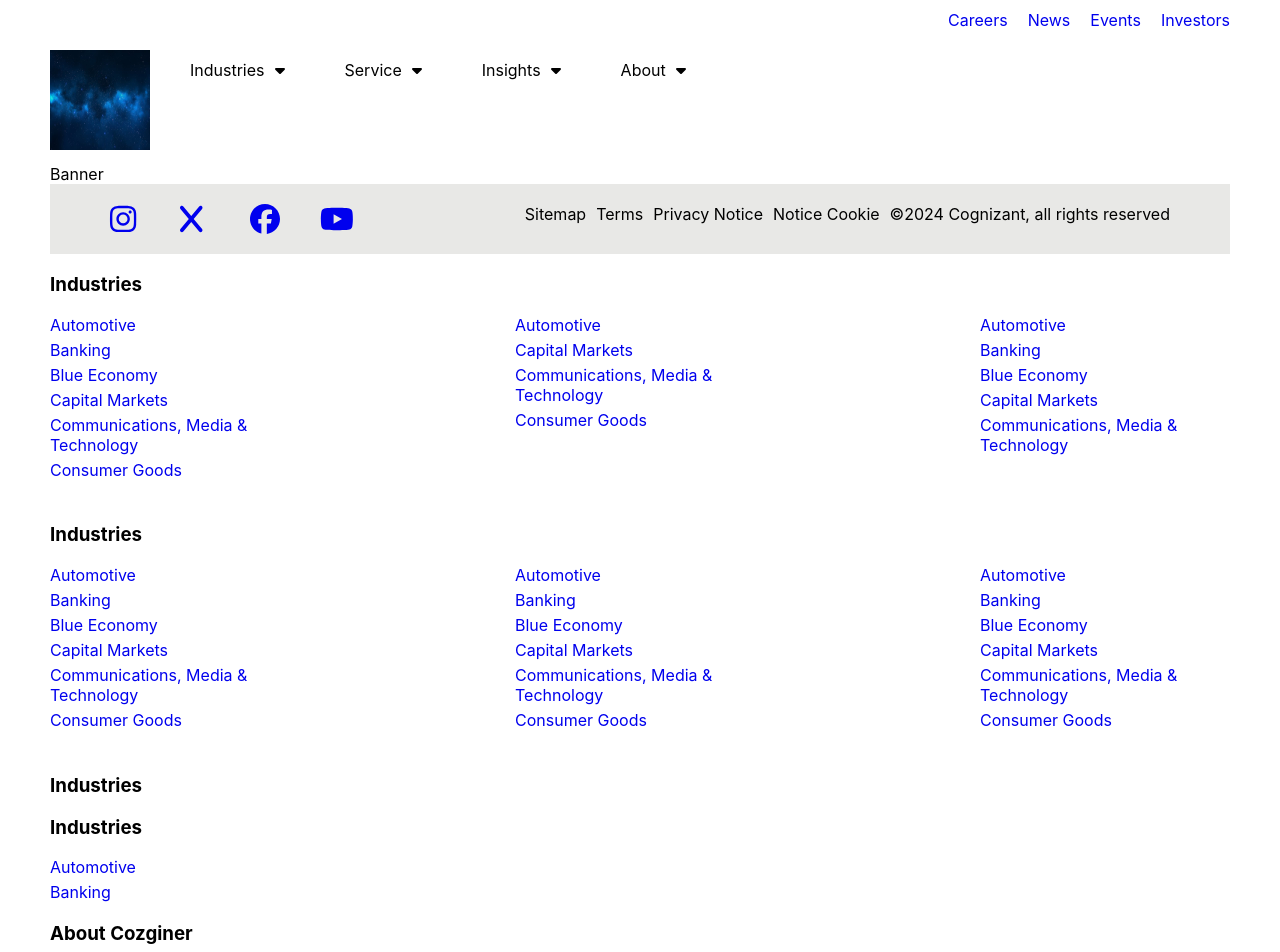
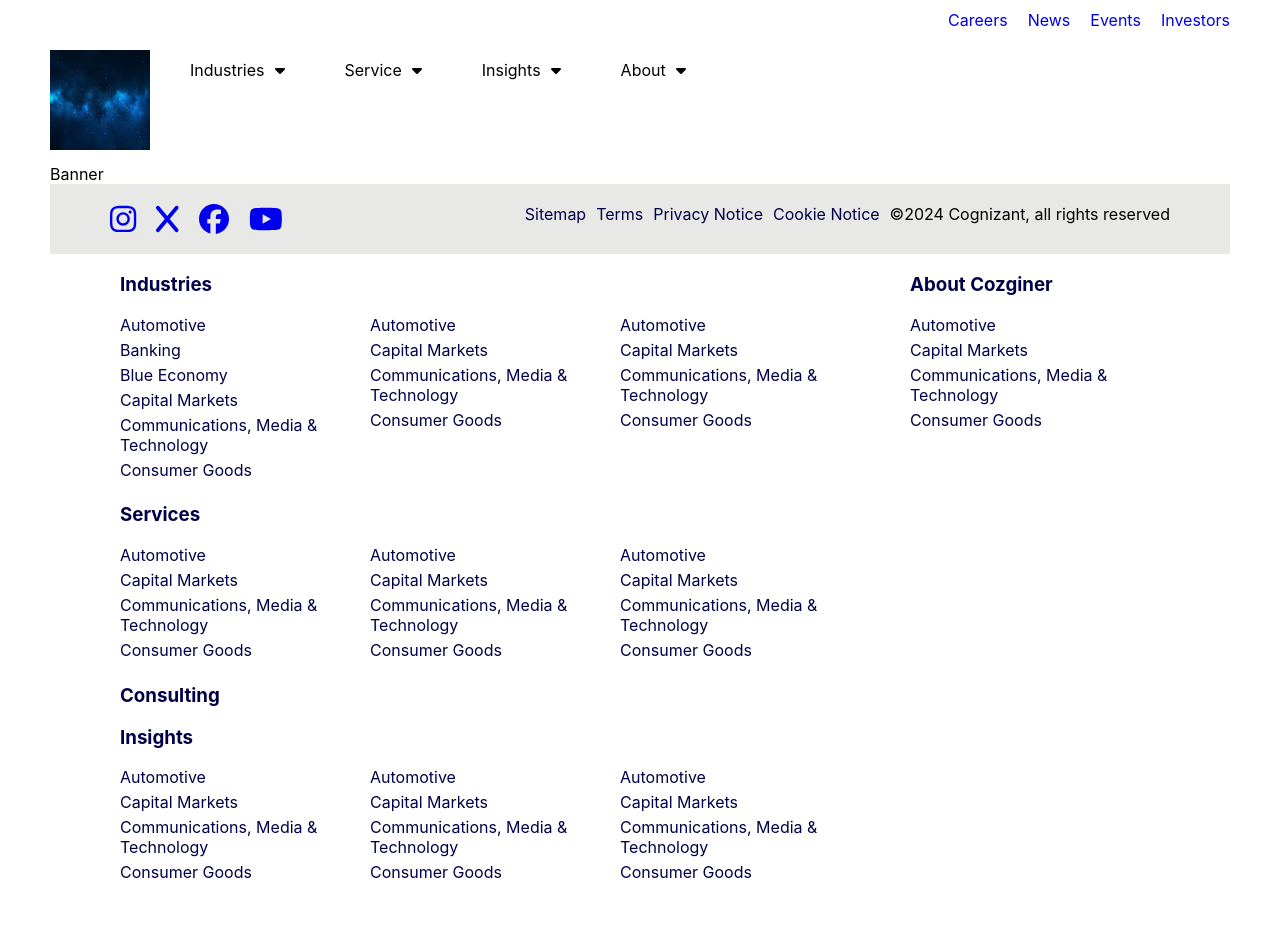
Before and after one commit to toanvo1/FE-Cognizant, a React (Create React App) app in the folder cognizant/: page / in a window 1280 px wide. Shown: the top 952 px of the page. After the commit the page ends 887 px from the top, so only its background shows below. Built offline with nearby package versions, Linux system fonts and the light colour scheme.

Commit message:
update footer

```diff
--- a/cognizant/src/component/Footer/Footer.js
+++ b/cognizant/src/component/Footer/Footer.js
@@ -40,11 +40,11 @@ function Footer() {
                 </div>
                 <div className="innner-right">
                   <ul>
-                    <li>Sitemap</li>
-                    <li>Terms</li>
-                    <li>Privacy Notice</li>
-                    <li>Notice Cookie</li>
-                    <li>©2024 Cognizant, all rights reserved</li>
+                  <li><Link className="none" to="">Sitemap{" "}</Link></li>
+                  <li><Link className="none" to="">Terms{" "}</Link></li>
+                  <li><Link className="none" to="">Privacy Notice{" "}</Link></li>
+                  <li><Link className="none" to="">Cookie Notice{" "}</Link></li>
+                  <li>©2024 Cognizant, all rights reserved</li>
                   </ul>
                 </div>
               </div>
--- a/cognizant/src/component/Footer/FooterMenu.js
+++ b/cognizant/src/component/Footer/FooterMenu.js
@@ -1,16 +1,17 @@
 import React from "react";
 import "./Style/Menu.css";
 import { Link } from "react-router-dom";
+
 const FooterMenu = () => {
   return (
-    <div>
-      <div className="">
-        <div className="col col-md-9">
-          <div className="content-footer-inner">
+    <div className="container">
+      {/* Cột chính */}
+      <div style={{display: "flex", flexDirection:"row",justifyContent:"space-around"}}>
+        <div className="col col-md-8">
           <div className="row">
             <h3>Industries</h3>
-            </div>
             <div className="content-inner">
+              {/* Phần 1 */}
               <div className="section">
                 <div>
                   <ul>
@@ -27,6 +28,94 @@ const FooterMenu = () => {
                     <li>
                       <Link className="none" to="">
                         Blue Economy
+                      </Link>
+                    </li>
+                    <li>
+                      <Link className="none" to="">
+                        Capital Markets
+                      </Link>
+                    </li>
+                    <li>
+                      <Link className="none" to="">
+                        Communications, Media & Technology
+                      </Link>
+                    </li>
+                    <li>
+                      <Link className="none" to="">
+                        Consumer Goods
+                      </Link>
+                    </li>
+                  </ul>
+                </div>
+              </div>
+              {/* Phần 2 */}
+              <div className="section">
+                <div>
+                  <ul>
+                    <li>
+                      <Link className="none" to="">
+                        Automotive{" "}
+                      </Link>
+                    </li>
+                    <li>
+                      <Link className="none" to="">
+                        Capital Markets
+                      </Link>
+                    </li>
+                    <li>
+                      <Link className="none" to="">
+                        Communications, Media & Technology
+                      </Link>
+                    </li>
+                    <li>
+                      <Link className="none" to="">
+                        Consumer Goods
+                      </Link>
+                    </li>
+                  </ul>
+                </div>
+              </div>
+              {/* Phần 3 */}
+              <div className="section">
+                <div>
+                  <ul>
+                    <li>
+                      <Link className="none" to="">
+                        Automotive{" "}
+                      </Link>
+                    </li>
+                    <li>
+                      <Link className="none" to="">
+                        Capital Markets
+                      </Link>
+                    </li>
+                    <li>
+                      <Link className="none" to="">
+                        Communications, Media & Technology
+                      </Link>
+                    </li>
+                    <li>
+                      <Link className="none" to="">
+                        Consumer Goods
+                      </Link>
+                    </li>
+                  </ul>
+                </div>
+              </div>
+            </div>
+          </div>
+
+          {/* Phần dịch vụ */}
+          <div className="row">
+            <h3>Services</h3>
+          </div>
+          <div className="content-inner">
+            <div className="section">
+              <div>
+                <ul>
+                  <li>
+                    <Link className="none" to="">
+                      Automotive{" "}
                     </Link>
                   </li>
                   <li>
@@ -83,16 +172,6 @@ const FooterMenu = () => {
                   </li>
                   <li>
                     <Link className="none" to="">
-                        Banking
-                      </Link>
-                    </li>
-                    <li>
-                      <Link className="none" to="">
-                        Blue Economy
-                      </Link>
-                    </li>
-                    <li>
-                      <Link className="none" to="">
                       Capital Markets
                     </Link>
                   </li>
@@ -101,15 +180,20 @@ const FooterMenu = () => {
                       Communications, Media & Technology
                     </Link>
                   </li>
+                  <li>
+                    <Link className="none" to="">
+                      Consumer Goods
+                    </Link>
+                  </li>
                 </ul>
               </div>
             </div>
           </div>
+          <div className="row">
+            <h3>Consulting</h3>
           </div>
-
-          <div className="content-footer-inner">
           <div className="row">
-              <h3>Industries</h3>
+            <h3>Insights</h3>
           </div>
           <div className="content-inner">
             <div className="section">
@@ -118,16 +202,6 @@ const FooterMenu = () => {
                   <li>
                     <Link className="none" to="">
                       Automotive{" "}
-                      </Link>
-                    </li>
-                    <li>
-                      <Link className="none" to="">
-                        Banking
-                      </Link>
-                    </li>
-                    <li>
-                      <Link className="none" to="">
-                        Blue Economy
                     </Link>
                   </li>
                   <li>
@@ -158,16 +232,6 @@ const FooterMenu = () => {
                   </li>
                   <li>
                     <Link className="none" to="">
-                        Banking
-                      </Link>
-                    </li>
-                    <li>
-                      <Link className="none" to="">
-                        Blue Economy
-                      </Link>
-                    </li>
-                    <li>
-                      <Link className="none" to="">
                       Capital Markets
                     </Link>
                   </li>
@@ -194,12 +258,36 @@ const FooterMenu = () => {
                   </li>
                   <li>
                     <Link className="none" to="">
-                        Banking
+                      Capital Markets
                     </Link>
                   </li>
                   <li>
                     <Link className="none" to="">
-                        Blue Economy
+                      Communications, Media & Technology
+                    </Link>
+                  </li>
+                  <li>
+                    <Link className="none" to="">
+                      Consumer Goods
+                    </Link>
+                  </li>
+                </ul>
+              </div>
+            </div>
+          </div>
+        </div>
+
+        {/* Cột phụ */}
+        <div className="col col-md-4">
+          <div className="row">
+            <h3>About Cozginer</h3>
+          </div>
+          <div className="section">
+            <div>
+              <ul>
+                <li>
+                  <Link className="none" to="">
+                    Automotive{" "}
                   </Link>
                 </li>
                 <li>
@@ -222,78 +310,6 @@ const FooterMenu = () => {
           </div>
         </div>
       </div>
-          <div className="row">
-            <h3>Industries</h3>
-          </div>
-          <div className="row">
-            <h3>Industries</h3>
-          </div>
-          <div className="section">
-            <div>
-              <ul>
-                <li>
-                  <Link className="none" to="">
-                    Automotive{" "}
-                  </Link>
-                </li>
-                <li>
-                  <Link className="none" to="">
-                    Banking
-                  </Link>
-                </li>
-              </ul>
-            </div>
-          </div>
-        </div>
-
-        <div className="col col-md-3">
-          <div className="row">
-            <h3>About Cozginer</h3>
-          </div>
-          <div className="section">
-            <div>
-              <ul>
-                <li>
-                  <Link className="none" to="">
-                    Automotive{" "}
-                  </Link>
-                </li>
-                <li>
-                  <Link className="none" to="">
-                    Banking
-                  </Link>
-                </li>
-                <li>
-                  <Link className="none" to="">
-                    Blue Economy
-                  </Link>
-                </li>
-                <li>
-                  <Link className="none" to="">
-                    Capital Markets
-                  </Link>
-                </li>
-                <li>
-                  <Link className="none" to="">
-                    Communications, Media & Technology
-                  </Link>
-                </li>
-                <li>
-                  <Link className="none" to="">
-                    Consumer Goods
-                  </Link>
-                </li>
-              </ul>
-            </div>
-          </div>
-          <div className="row">
-            <h3>About Cozginer</h3>
-          </div>
-          <div className="row">
-            <h3>About Cozginer</h3>
-          </div>
-        </div>
-      </div>
     </div>
   );
 };
--- a/cognizant/src/component/Footer/Style/Footer.css
+++ b/cognizant/src/component/Footer/Style/Footer.css
@@ -18,10 +18,9 @@
   margin-right: 10px;
 }
 
-.innner-left .icon {
-  min-width: 50px;
+.icon:hover {
+  color: #323e81;
 }
-
 .innner-right ul {
   display: flex;
 }
@@ -30,7 +29,9 @@
   margin-bottom: 5px;
   padding-right: 10px;
 }
-
+.none:hover {
+  color: #6b87e3;
+}
 .body-footer {
   margin-top: 20px;
 }
--- a/cognizant/src/component/Footer/Style/Menu.css
+++ b/cognizant/src/component/Footer/Style/Menu.css
@@ -6,10 +6,11 @@
     margin-right: 10px;
     margin: 0px 130px;
   }
-
+  .row{
+    color: #000048;
+  }
   .section {
     width: 250px;
-    margin-bottom: 20px;
   }
 
   .section h3 {
@@ -23,9 +24,15 @@
 
   .section li {
     margin-bottom: 5px;
+
   }
   .none {
     text-decoration: none;
+    font-weight: 400px;
+    color: #000048;
+}
+.none:hover {
+  color: #4848df; /* Màu khi hover */
 }
 .section2 {
     display: flex;
@@ -34,5 +41,5 @@
 }
 .content-inner {
   display: flex;
-  justify-content: space-between;
+
 }
```
Also changed, not shown: cognizant/src/component/container.css (line endings or trailing spaces). Lines whose indentation alone changed are shown as unchanged.
